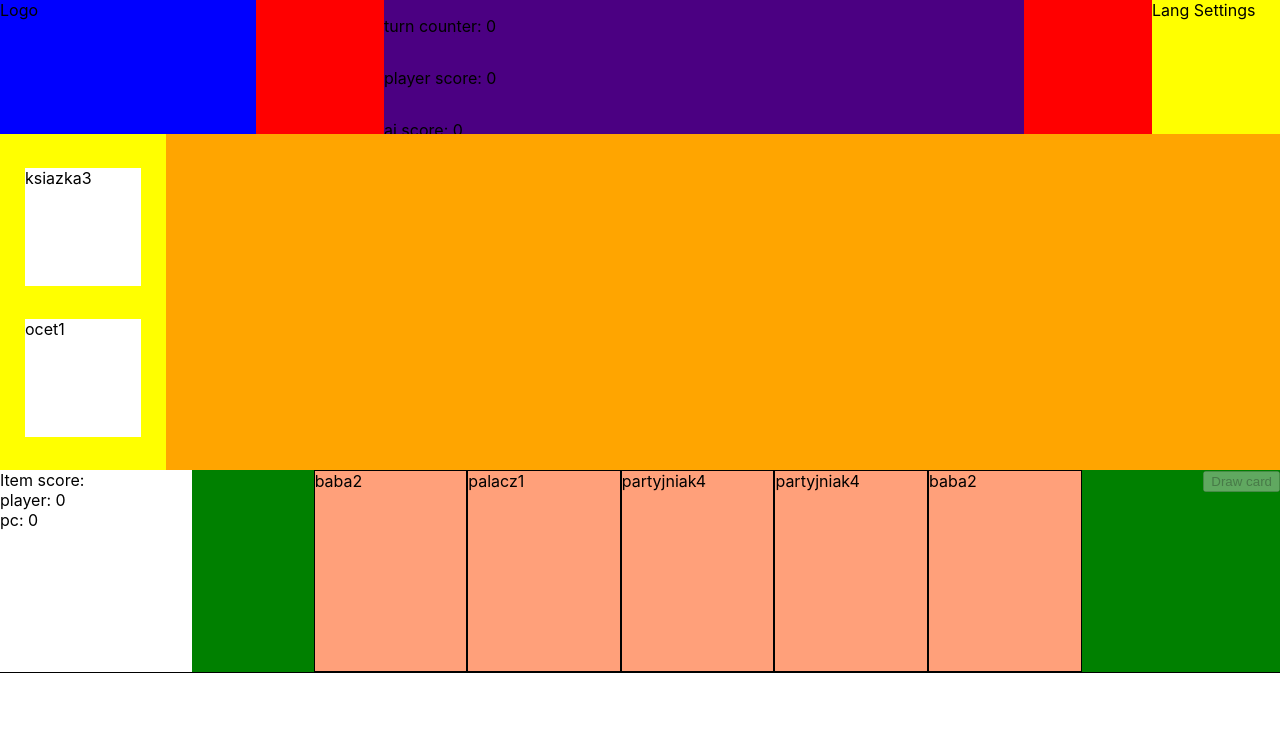
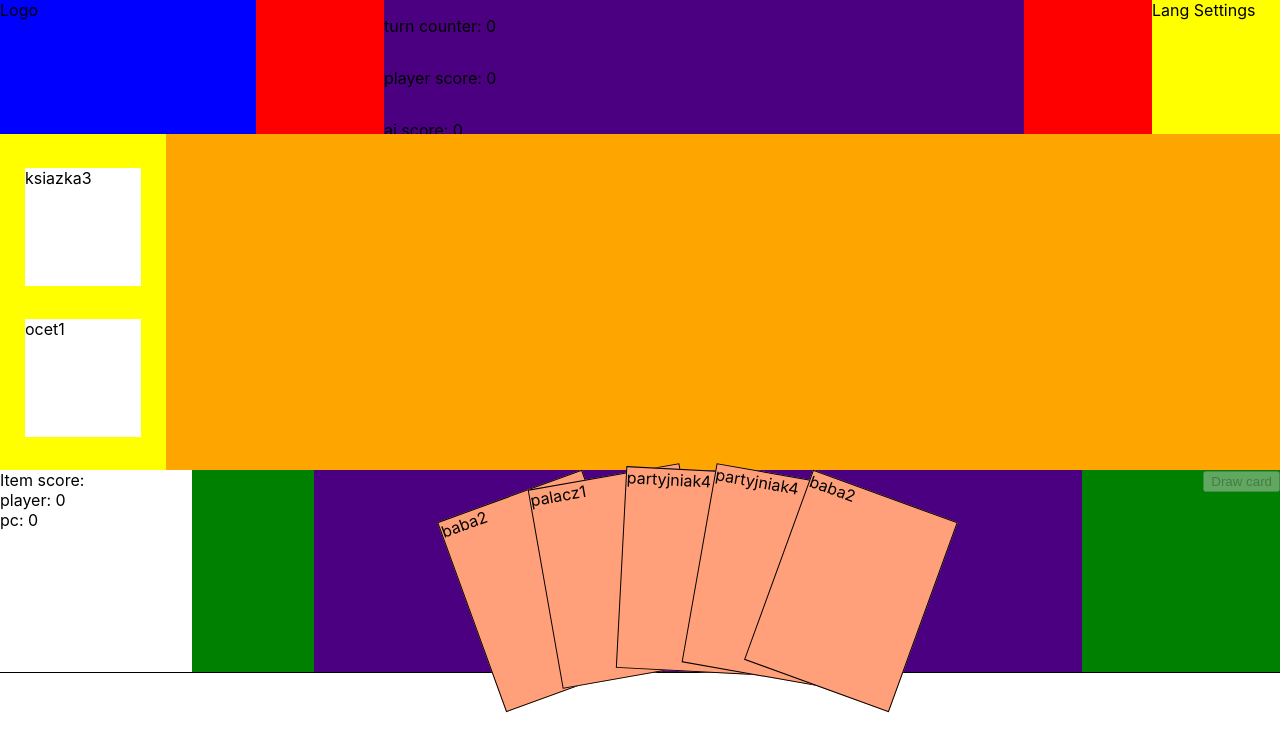
Before and after one commit to michalakweb/that-my-spot, a React (Create React App) app: page / in a window 1280 px wide. Shown: the top 752 px of the page. Built offline with nearby package versions, Linux system fonts and the light colour scheme.

Commit message:
added card style positioning

```diff
--- a/src/components/footer/Card.js
+++ b/src/components/footer/Card.js
@@ -2,7 +2,7 @@ import React from "react"
 
 const Card = props => (
   <div
-    className="card"
+    className={`card card${props.stylePosition}`}
     onClick={() => {
       props.selectCard(props.cardInfo, props.position)
     }}
--- a/src/components/footer/CardContainer.js
+++ b/src/components/footer/CardContainer.js
@@ -3,14 +3,31 @@ import Card from "./Card"
 
 const CardContainer = props => (
   <div id="card_container">
-    {props.handPlayer.map((el, id) => (
+    {props.handPlayer.map((el, id) => {
+      let stylePosition = [0, 1, 2, 3, 4]
+
+      if (props.handPlayer.length === 3) {
+        stylePosition = [1, 2, 3]
+      } else if (props.handPlayer.length === 2) {
+        stylePosition = [6, 3]
+      } else if (props.handPlayer.length === 1) {
+        stylePosition = [2]
+      } else if (props.handPlayer.length === 4) {
+        stylePosition = [0, 1, 2, 5]
+      } else if (props.handPlayer.length === 1) {
+        stylePosition = [2]
+      }
+
+      return (
         <Card
           cardInfo={el}
           key={id}
           selectCard={props.selectCard}
           position={id}
+          stylePosition={stylePosition[id]}
         />
-    ))}
+      )
+    })}
   </div>
 )
 
--- a/src/styles/footer.scss
+++ b/src/styles/footer.scss
@@ -28,10 +28,79 @@
 }
 
 .card {
+  z-index: 0;
   display: flex;
+}
+
+.card:hover {
+  z-index: 1;
+  bottom: 5%;
+}
+
+.card0 {
+  position: relative;
   border: 1px solid black;
   background-color: lightsalmon;
   width: 20%;
+  transform: rotate(-20deg);
+  bottom: -20px;
+  left: 20%;
+}
+
+.card1 {
+  position: relative;
+  border: 1px solid black;
+  background-color: lightsalmon;
+  width: 20%;
+  transform: rotate(-10deg);
+  bottom: -5px;
+  left: 10%;
+}
+
+.card2 {
+  position: relative;
+  border: 1px solid black;
+  background-color: lightsalmon;
+  width: 20%;
+  transform: rotate(3deg);
+}
+
+.card3 {
+  position: relative;
+  border: 1px solid black;
+  background-color: lightsalmon;
+  width: 20%;
+  transform: rotate(10deg);
+  bottom: -5px;
+  left: -10%;
+}
+
+.card4 {
+  position: relative;
+  border: 1px solid black;
+  background-color: lightsalmon;
+  width: 20%;
+  transform: rotate(20deg);
+  bottom: -20px;
+  left: -20%;
+}
+
+.card5 {
+  position: relative;
+  border: 1px solid black;
+  background-color: lightsalmon;
+  width: 20%;
+  transform: rotate(13deg);
+  bottom: -10px;
+  left: -10%;
+}
+
+.card6 {
+  position: relative;
+  border: 1px solid black;
+  background-color: lightsalmon;
+  width: 20%;
+  transform: rotate(-3deg);
 }
 
 .extra_info {
```
Lines whose indentation alone changed are shown as unchanged.
